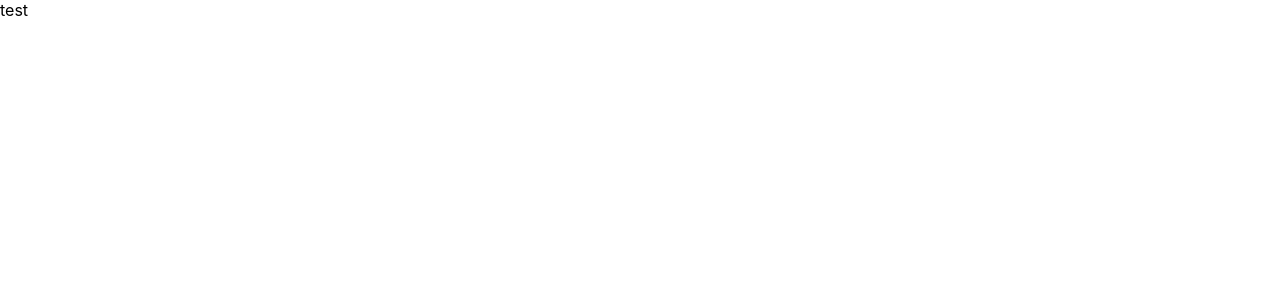
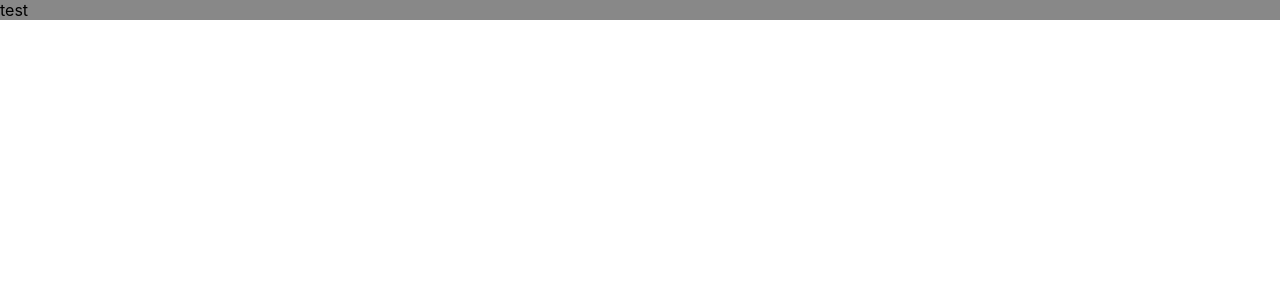
Before and after one commit to yuvernacrew/cheezBlog-next, a Next.js app in the folder front/: page / in a window 1280 px wide. Shown: the top 300 px of the page. Built offline with nearby package versions, Linux system fonts and the light colour scheme.

Commit message:
update: emotion追加

```diff
--- a/front/package.json
+++ b/front/package.json
@@ -9,11 +9,13 @@
     "server": "yarn build && http-server ./build -p 8080"
   },
   "dependencies": {
+    "@emotion/react": "^11.1.5",
     "next": "10.0.6",
     "react": "17.0.1",
     "react-dom": "17.0.1"
   },
   "devDependencies": {
+    "@emotion/babel-preset-css-prop": "^11.2.0",
     "@types/node": "^15.0.1",
     "@types/react": "^17.0.4",
     "@typescript-eslint/eslint-plugin": "^4.22.0",
--- a/front/src/pages/_app.tsx
+++ b/front/src/pages/_app.tsx
@@ -1,7 +1,7 @@
 import type { AppProps } from 'next/app';
 import '@/styles/globals.css';
 
-const App = ({ Component, pageProps }: AppProps) => (
+const App = ({ Component, pageProps }: AppProps): JSX.Element => (
   <>
     <Component {...pageProps} />
   </>
--- a/front/src/pages/index.tsx
+++ b/front/src/pages/index.tsx
@@ -1,5 +1,12 @@
-const Home = () => {
-  return <div>test</div>;
+import { NextPage } from 'next';
+import { css } from '@emotion/react';
+
+const style = css({
+  backgroundColor: '#888',
+});
+
+const Home: NextPage = () => {
+  return <div css={style}>test</div>;
 };
 
 export default Home;
```
Also changed, not shown: 1 other file (tests, documents, lock files or other folders).
